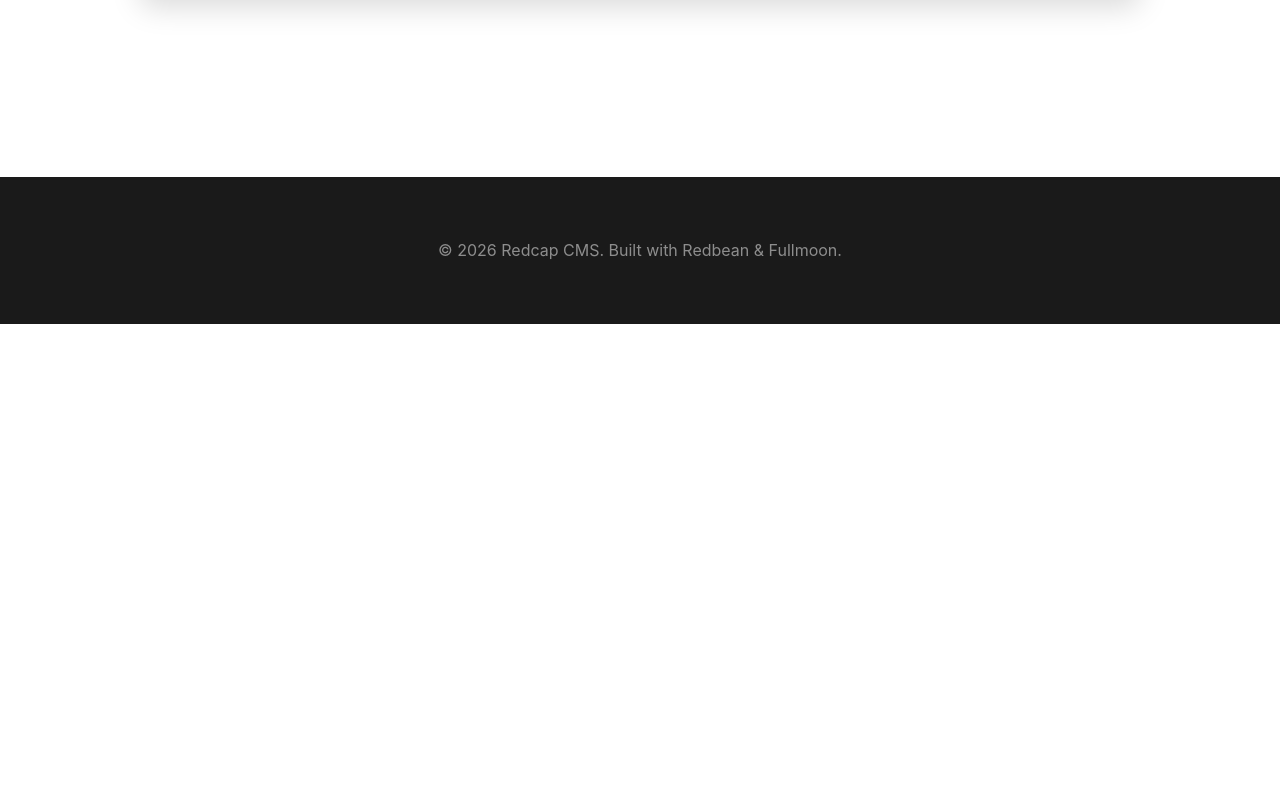
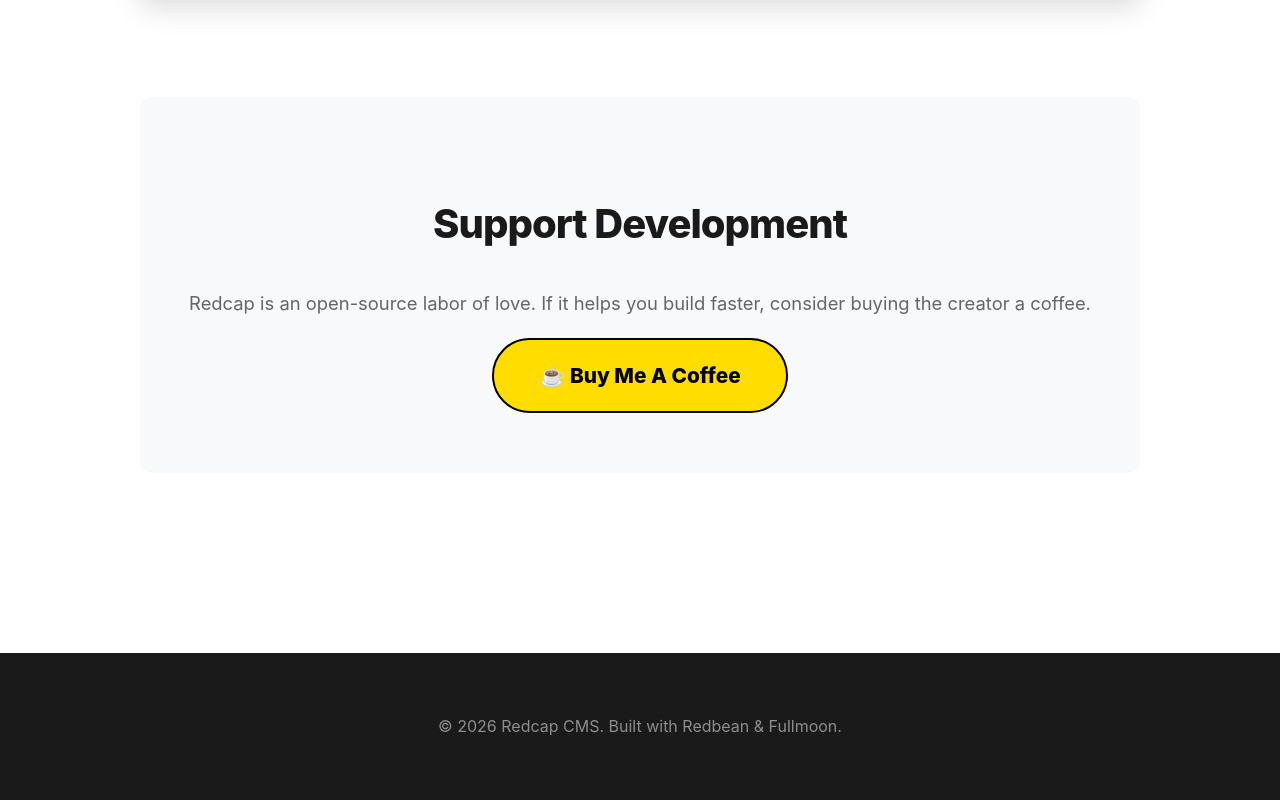
Before and after one commit to sloev/redcap, a plain HTML site: page docs/index.html in a window 1280 px wide. Shown: the part 3176-3976 px from the top of the page. Before the commit the page ends 3500 px from the top, so only its background shows below. Drawn offline with Linux system fonts and the light colour scheme.

Commit message:
docs: add donation links to readme and landing page

```diff
--- a/docs/index.html
+++ b/docs/index.html
@@ -244,6 +244,11 @@
 # 2. Start serving
 ./redcap.com -p 8080 -*</code></pre>
         </section>
+        <section style="margin-top: 100px; text-align: center; background: var(--bg-light); padding: 60px 20px; border-radius: 12px;">
+            <h2>Support Development</h2>
+            <p>Redcap is an open-source labor of love. If it helps you build faster, consider buying the creator a coffee.</p>
+            <a href="https://buymeacoffee.com/sloev" class="button" style="background: #FFDD00; color: #000000; border: 2px solid #000;">☕ Buy Me A Coffee</a>
+        </section>
     </div>
 
     <footer>
```
Also changed, not shown: 1 other file.
